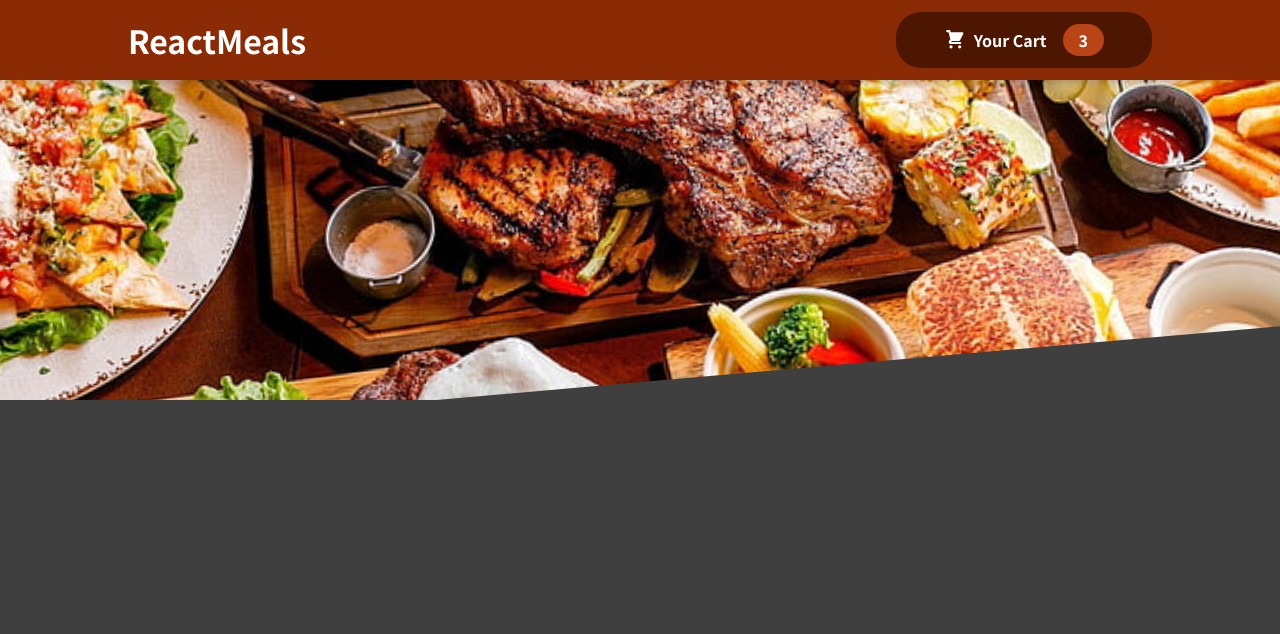
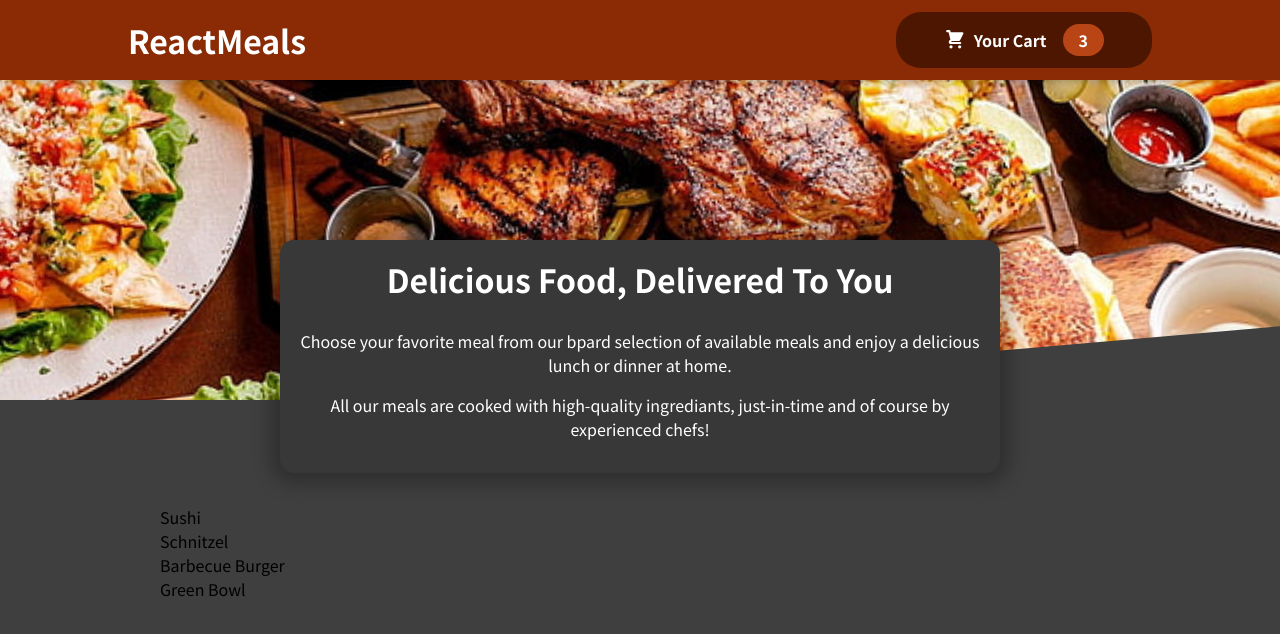
Before and after one commit to GobburiNaresh/restaurant_react, a React (Create React App) app: page / in a window 1280 px wide. Shown: the top 634 px of the page. Built offline with nearby package versions, Linux system fonts and the light colour scheme.

Commit message:
AddingSummary

```diff
--- a/src/App.js
+++ b/src/App.js
@@ -1,9 +1,11 @@
 import Header from './components/Layout/Header';
+import Meals from './components/Meals/Meals';
 
 function App() {
   return (
     <div>
       <Header/>
+      <Meals/>
     </div>
   );
 }
--- /dev/null
+++ b/src/components/Meals/AvailableMeals.js
@@ -0,0 +1,40 @@
+import classes from './AvaliableMelas.module.css';
+
+const DUMMY_MEALS = [
+    {
+      id: 'm1',
+      name: 'Sushi',
+      description: 'Finest fish and veggies',
+      price: 22.99,
+    },
+    {
+      id: 'm2',
+      name: 'Schnitzel',
+      description: 'A german specialty!',
+      price: 16.5,
+    },
+    {
+      id: 'm3',
+      name: 'Barbecue Burger',
+      description: 'American, raw, meaty',
+      price: 12.99,
+    },
+    {
+      id: 'm4',
+      name: 'Green Bowl',
+      description: 'Healthy...and green...',
+      price: 18.99,
+    },
+  ];
+
+const AvailableMeals = () => {
+    const mealsList = DUMMY_MEALS.map((meal) => <li>{meal.name}</li>);
+
+    return(
+        <section className={classes.meals}>
+            <ul>{mealsList}</ul>
+        </section>
+    )
+}
+
+export default AvailableMeals;
--- /dev/null
+++ b/src/components/Meals/AvaliableMelas.module.css
@@ -0,0 +1,24 @@
+.meals {
+    max-width: 60rem;
+    width: 90%;
+    margin: 2rem auto;
+    animation: meals-appear 1s ease-out forwards;
+  }
+
+  .meals ul {
+    list-style: none;
+    margin: 0;
+    padding: 0;
+  }
+
+  @keyframes meals-appear {
+    from {
+      opacity: 0;
+      transform: translateY(3rem);
+    }
+
+    to {
+      opacity: 1;
+      transform: translateY(0);
+    }
+  }
--- /dev/null
+++ b/src/components/Meals/Meals.js
@@ -0,0 +1,15 @@
+import {Fragment} from 'react';
+
+import MealsSummary from './MealsSummary';
+import AvailableMeals from './AvailableMeals';
+
+const Meals = () => {
+    return (
+        <Fragment>
+            <MealsSummary/>
+            <AvailableMeals/>
+        </Fragment>
+    )
+}
+
+export default Meals;
--- /dev/null
+++ b/src/components/Meals/MealsSummary.js
@@ -0,0 +1,17 @@
+import classes from './MelasSummary.module.css';
+
+const MealsSummary = () => {
+    return (
+        <section className={classes.summary}>
+            <h2>Delicious Food, Delivered To You</h2>
+            <p>
+                Choose your favorite meal from our bpard selection of available meals and enjoy a delicious lunch or dinner at home.
+            </p>
+            <p>
+                All our meals are cooked with high-quality ingrediants, just-in-time and of course by experienced chefs!
+            </p>
+        </section>
+    )
+}
+
+export default MealsSummary;
--- /dev/null
+++ b/src/components/Meals/MelasSummary.module.css
@@ -0,0 +1,18 @@
+.summary {
+    text-align: center;
+    max-width: 45rem;
+    width: 90%;
+    margin: auto;
+    margin-top: -10rem;
+    position: relative;
+    background-color: #383838;
+    color: white;
+    border-radius: 14px;
+    padding: 1rem;
+    box-shadow: 0 1px 18px 10px rgba(0, 0, 0, 0.25);
+  }
+
+  .summary h2 {
+    font-size: 2rem;
+    margin-top: 0;
+  }
```
